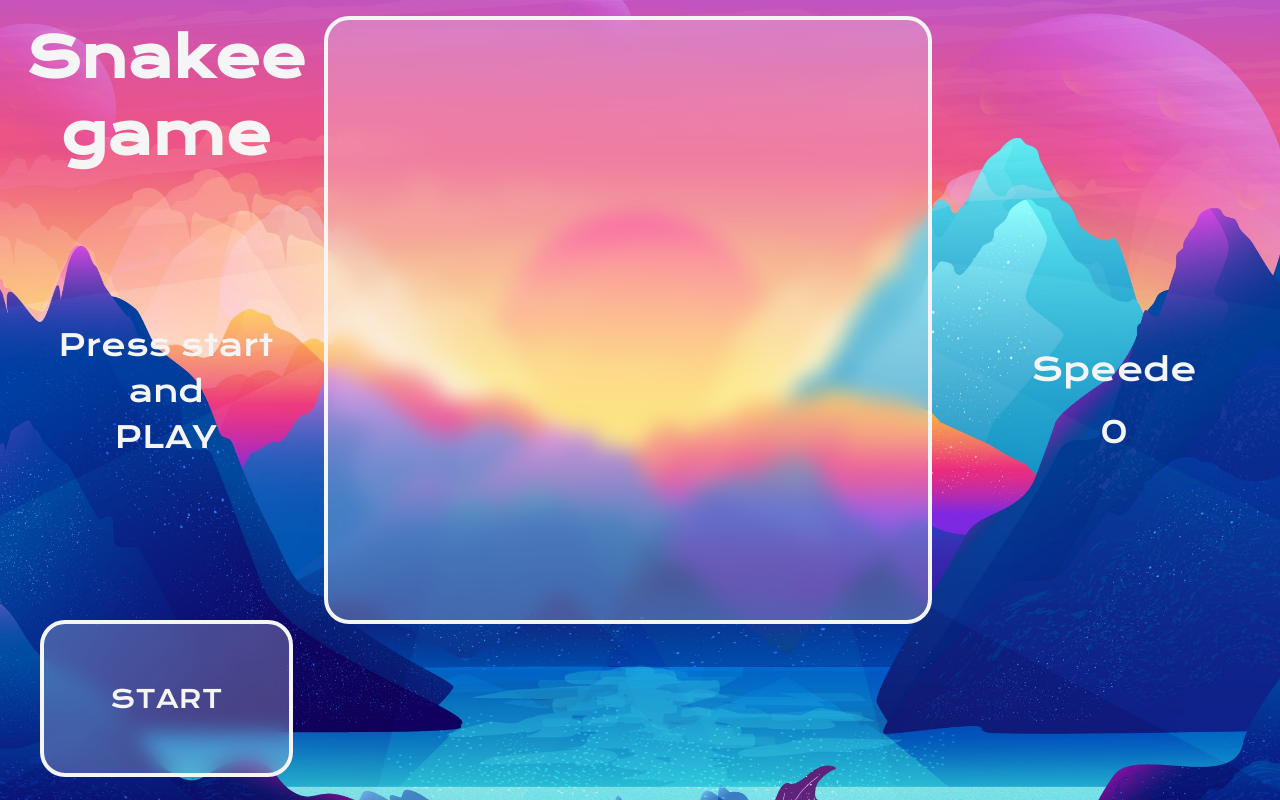
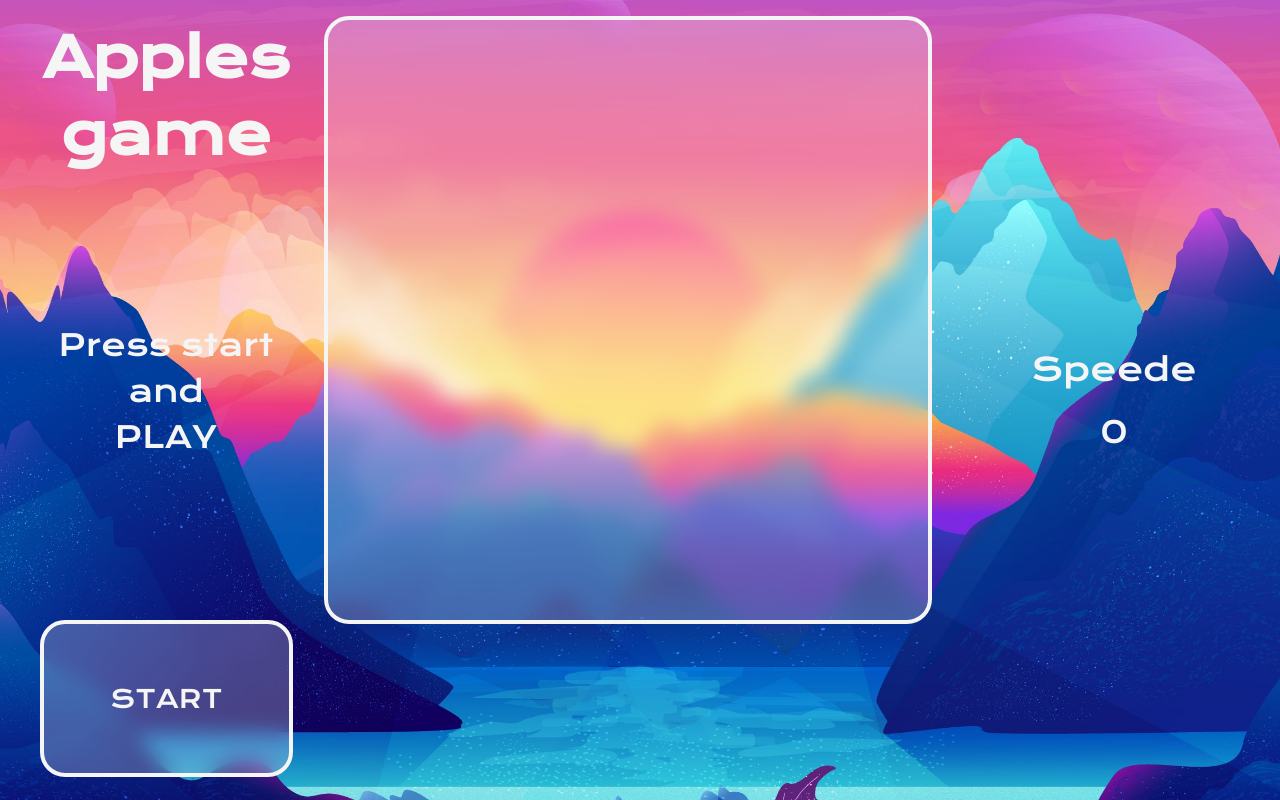
Before and after one commit to Hacker2024777/algoproject, a plain HTML site: page index.html in a window 1280 px wide. Drawn offline with nearby package versions, Linux system fonts and the light colour scheme.

Commit message:
Update index.html

```diff
--- a/index.html
+++ b/index.html
@@ -10,7 +10,7 @@
     <body>
     <div class="leftdiv">
         <div class="name">
-        <h2 class = 'names'>Snakee</h2>
+        <h2 class = 'names'>Apples</h2>
         <h2 class = 'nameg'>game</h2></div>
         <div class="psp">
         <p>Press start</p>
```
